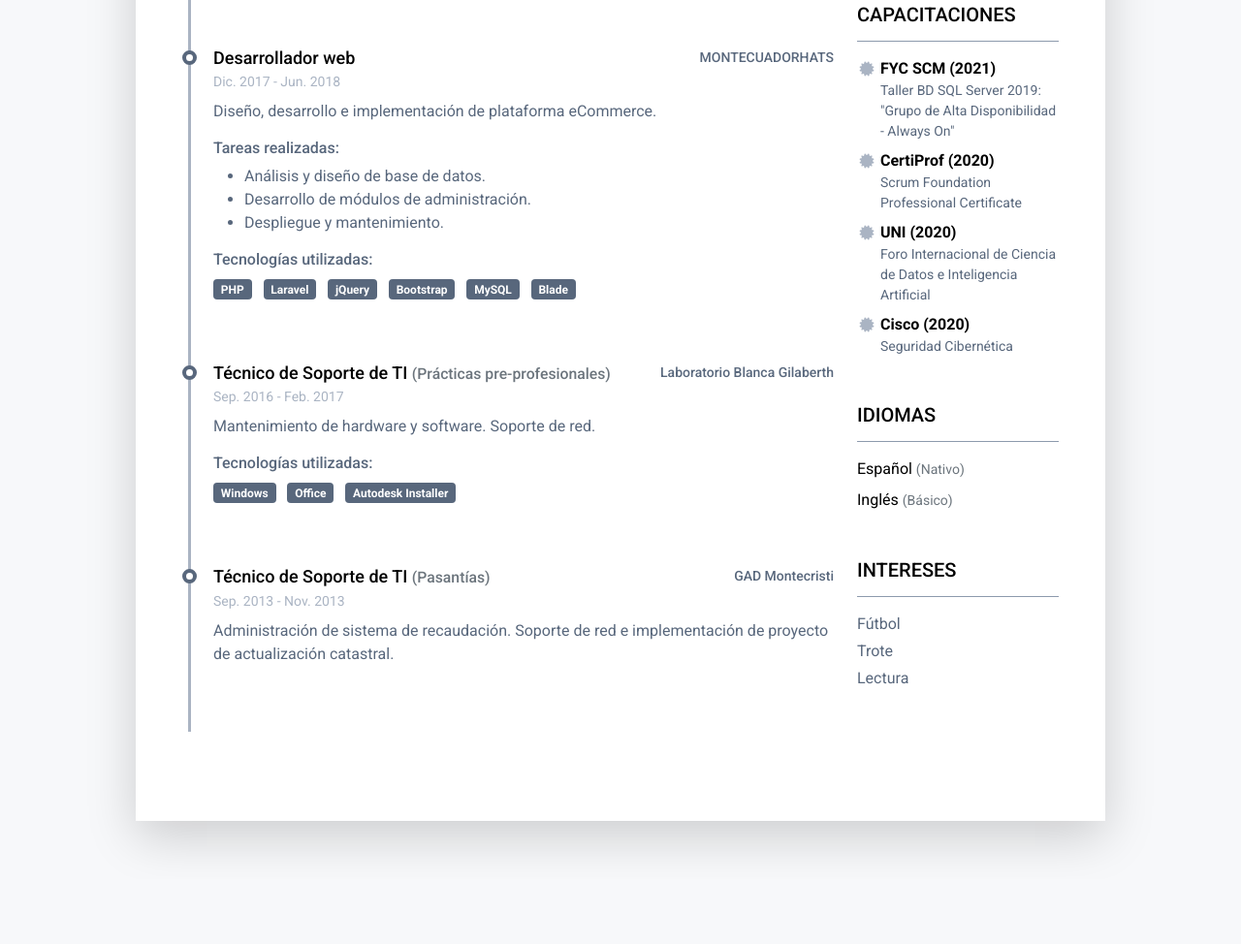
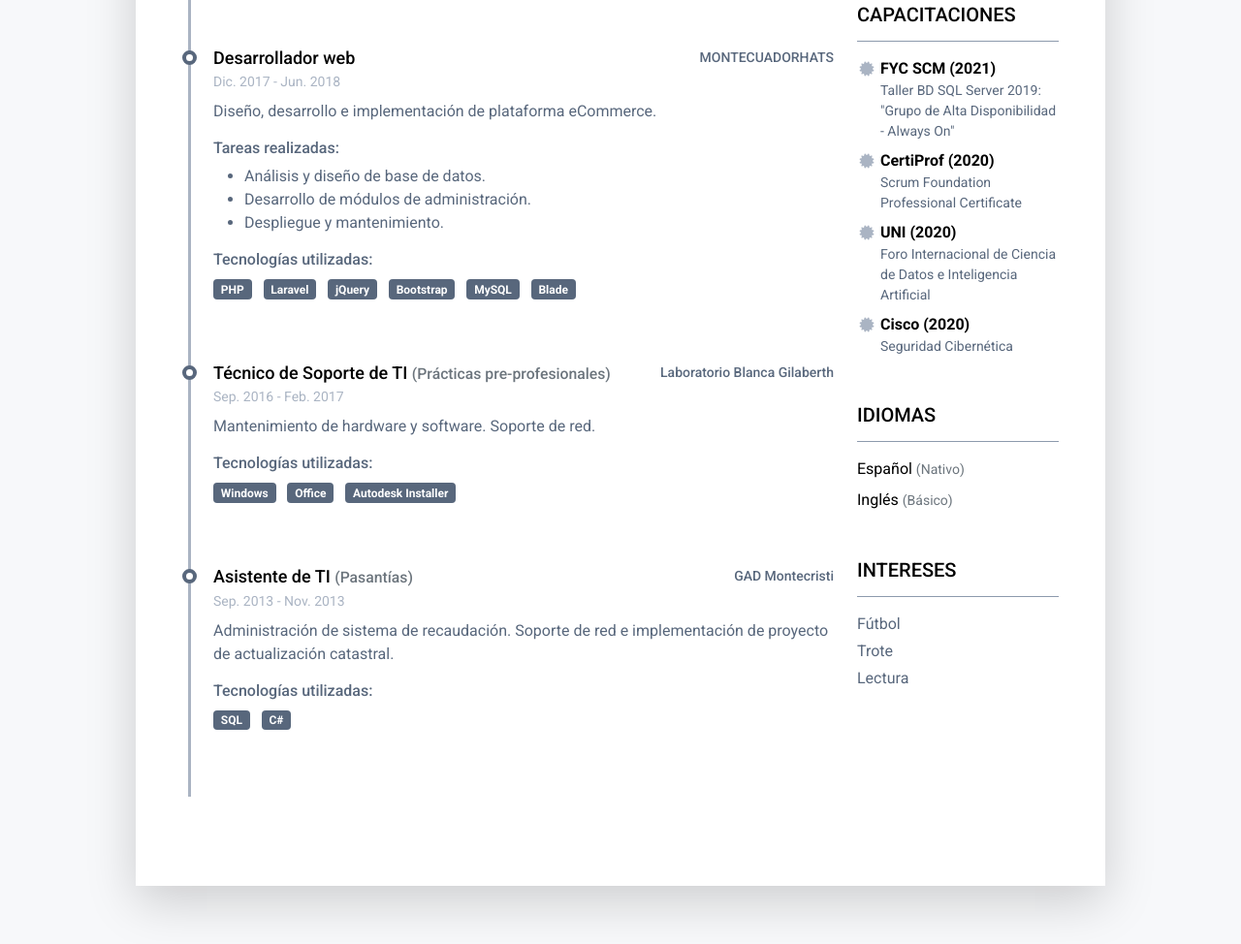
Before and after one commit to andylenincp/cv, a plain HTML site: page index.html in a window 1280 px wide. Shown: the part 1761-2735 px from the top of the page at 97% size. Before the commit the page ends 2668 px from the top, so only its background shows below. Drawn offline with Linux system fonts and the light colour scheme.

Commit message:
Tecnologías GAD

```diff
--- a/index.html
+++ b/index.html
@@ -692,7 +692,7 @@
                           <h3
                             class="resume-position-title font-weight-bold mb-1"
                           >
-                            Técnico de Soporte de TI
+                            Asistente de TI
                             <small class="text-muted">(Pasantías)</small>
                           </h3>
                           <div class="resume-company-name ms-auto">
@@ -711,6 +711,26 @@
                           red e implementación de proyecto de actualización
                           catastral.
                         </p>
+                        <h4
+                          class="
+                            resume-timeline-item-desc-heading
+                            font-weight-bold
+                          "
+                        >
+                          Tecnologías utilizadas:
+                        </h4>
+                        <ul class="list-inline">
+                          <li class="list-inline-item">
+                            <span class="badge bg-secondary badge-pill"
+                              >SQL</span
+                            >
+                          </li>
+                          <li class="list-inline-item">
+                            <span class="badge bg-secondary badge-pill"
+                              >C#</span
+                            >
+                          </li>
+                        </ul>
                       </div>
                       <!--//resume-timeline-item-desc-->
                     </article>
```
